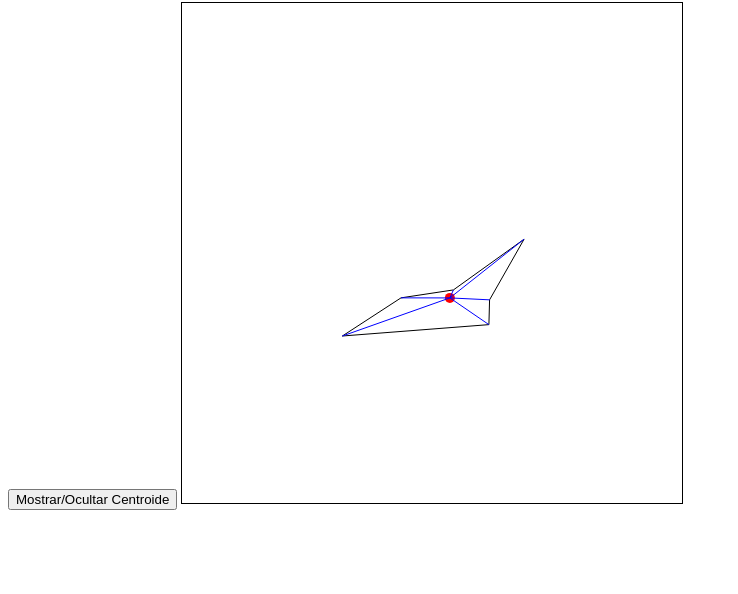
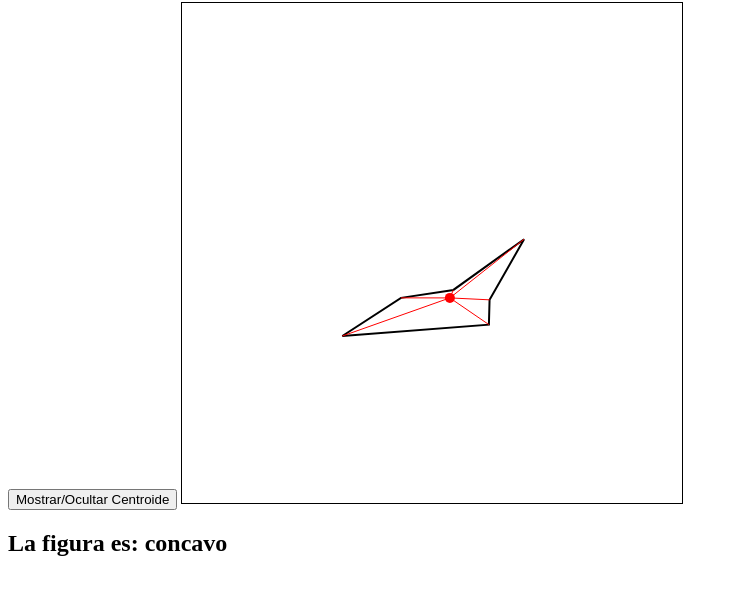
Before and after one commit to Dilan-Rodriguez/ICG-MUL-A-2024-2, a plain HTML site: page AC-03OCT/vectorizado.html in a window 1280 px wide. Both pictures are taken after a click on the button "Mostrar/Ocultar Centroide". Shown: the part 78-672 px from the top of the page, without its empty margins (0-738 px from the left). Drawn offline with Linux system fonts and the light colour scheme.

Commit message:
Add files via upload

```diff
--- a/AC-03OCT/vectorizado.html
+++ b/AC-03OCT/vectorizado.html
@@ -4,18 +4,11 @@
     <meta charset="UTF-8">
     <meta name="viewport" content="width=device-width, initial-scale=1.0">
     <title>Figura Vectorizada Aleatoria</title>
-    <style>
-        svg {
-            width: 500px;
-            height: 500px;
-            border: 1px solid black;
-        }
-    </style>
 </head>
 <body>
     <h1>Figura Vectorizada con Puntos Aleatorios</h1>
     <button onclick="toggleCentroid()">Mostrar/Ocultar Centroide</button>
-    <svg id="vectorCanvas"></svg>
+    <svg id="vectorCanvas" width="500" height="500" style="border: 1px solid black;"></svg>
 
     <script src="vectorizado.js"></script>
 </body>
--- a/AC-03OCT/vectorizado.js
+++ b/AC-03OCT/vectorizado.js
@@ -13,7 +13,7 @@ class Punto {
     }
 }
 
-// Generar puntos aleatorios en un rango
+// Generar puntos aleatorios
 function generarPuntosAleatorios(n, rango) {
     const puntos = [];
     for (let i = 0; i < n; i++) {
@@ -43,42 +43,81 @@ function ordenarPuntos(puntos, centroide) {
     });
 }
 
-// Función para dibujar el polígono
-function dibujarPoligono(puntos) {
-    const svg = document.getElementById("vectorCanvas");
-    const polygon = document.createElementNS("http://www.w3.org/2000/svg", "polygon");
-
-    const puntosOrdenados = ordenarPuntos(puntos, calcularCentroide(puntos));
-    const pointsString = puntosOrdenados.map(p => `${p.x * 50 + 250},${p.y * 50 + 250}`).join(" ");
-
-    polygon.setAttribute("points", pointsString);
-    polygon.setAttribute("stroke", "black");
-    polygon.setAttribute("fill", "none");
-
-    svg.appendChild(polygon);
+// Calcular el producto cruzado entre tres puntos
+function productoCruzado(puntoA, puntoB, puntoC) {
+    const abx = puntoB.x - puntoA.x;
+    const aby = puntoB.y - puntoA.y;
+    const acx = puntoC.x - puntoA.x;
+    const acy = puntoC.y - puntoA.y;
+    return abx * acy - aby * acx;
 }
 
-// Función para dibujar el centroide y las líneas hacia los puntos
-function dibujarCentroide(puntos) {
+// Determinar si la figura es convexa o cóncava
+function esConvexoOConcavo(puntos) {
+    const centroide = calcularCentroide(puntos);
+    const puntosOrdenados = ordenarPuntos(puntos, centroide);
+    let signos = [];
+
+    for (let i = 0; i < puntosOrdenados.length; i++) {
+        const puntoA = puntosOrdenados[i];
+        const puntoB = puntosOrdenados[(i + 1) % puntosOrdenados.length];
+        const puntoC = puntosOrdenados[(i + 2) % puntosOrdenados.length];
+        const cruz = productoCruzado(puntoA, puntoB, puntoC);
+        signos.push(cruz);
+    }
+
+    const todosPositivos = signos.every(c => c > 0);
+    const todosNegativos = signos.every(c => c < 0);
+
+    if (todosPositivos || todosNegativos) {
+        return "convexo";
+    } else {
+        return "concavo";
+    }
+}
+
+// Función para dibujar el polígono en SVG
+function dibujarPoligonoVector(puntos) {
+    const svg = document.getElementById("vectorCanvas");
+    svg.innerHTML = ''; // Limpiar el contenido del SVG
+
+    const centroide = calcularCentroide(puntos);
+    const puntosOrdenados = ordenarPuntos(puntos, centroide);
+
+    // Crear el polígono con puntos en SVG
+    let polyline = document.createElementNS("http://www.w3.org/2000/svg", "polygon");
+    polyline.setAttribute("fill", "none");
+    polyline.setAttribute("stroke", "black");
+    polyline.setAttribute("stroke-width", 2);
+
+    let puntosSvg = puntosOrdenados.map(p => `${p.x * 50 + 250},${p.y * 50 + 250}`).join(' ');
+    polyline.setAttribute("points", puntosSvg);
+
+    svg.appendChild(polyline);
+}
+
+// Función para dibujar el centroide y las líneas hacia los puntos en SVG
+function dibujarCentroideVector(puntos) {
     const svg = document.getElementById("vectorCanvas");
     const centroide = calcularCentroide(puntos);
 
-    const circle = document.createElementNS("http://www.w3.org/2000/svg", "circle");
+    // Dibuja el centroide como un pequeño círculo
+    let circle = document.createElementNS("http://www.w3.org/2000/svg", "circle");
     circle.setAttribute("cx", centroide.x * 50 + 250);
     circle.setAttribute("cy", centroide.y * 50 + 250);
     circle.setAttribute("r", 5);
     circle.setAttribute("fill", "red");
-
     svg.appendChild(circle);
 
+    // Dibuja líneas desde el centroide a cada punto
     puntos.forEach(p => {
-        const line = document.createElementNS("http://www.w3.org/2000/svg", "line");
+        let line = document.createElementNS("http://www.w3.org/2000/svg", "line");
         line.setAttribute("x1", centroide.x * 50 + 250);
         line.setAttribute("y1", centroide.y * 50 + 250);
         line.setAttribute("x2", p.x * 50 + 250);
         line.setAttribute("y2", p.y * 50 + 250);
-        line.setAttribute("stroke", "blue");
-
+        line.setAttribute("stroke", "red");
+        line.setAttribute("stroke-width", 1);
         svg.appendChild(line);
     });
 }
@@ -87,15 +126,24 @@ function dibujarCentroide(puntos) {
 let centroideVisible = false;
 function toggleCentroid() {
     const svg = document.getElementById("vectorCanvas");
-    svg.innerHTML = ""; // Limpiar el canvas
-    dibujarPoligono(puntos);
+    svg.innerHTML = ''; // Limpiar el SVG
+    dibujarPoligonoVector(puntos); // Redibujar el polígono
 
     if (!centroideVisible) {
-        dibujarCentroide(puntos);
+        dibujarCentroideVector(puntos); // Dibujar el centroide si está desactivado
     }
     centroideVisible = !centroideVisible;
 }
 
 // Generar puntos aleatorios y dibujar la figura
 const puntos = generarPuntosAleatorios(6, 5); // Generar 6 puntos en un rango de 5 unidades
-dibujarPoligono(puntos);
+dibujarPoligonoVector(puntos);
+
+// Determinar si la figura es convexa o cóncava y mostrar en consola
+const resultado = esConvexoOConcavo(puntos);
+console.log("La figura es: " + resultado);
+
+// Mostrar el resultado en la página
+const resultadoDiv = document.createElement("div");
+resultadoDiv.innerHTML = `<h2>La figura es: ${resultado}</h2>`;
+document.body.appendChild(resultadoDiv);
```
Also changed, not shown: AC-03OCT/rasterizado.js (+78 -8 lines), 1 other file.
